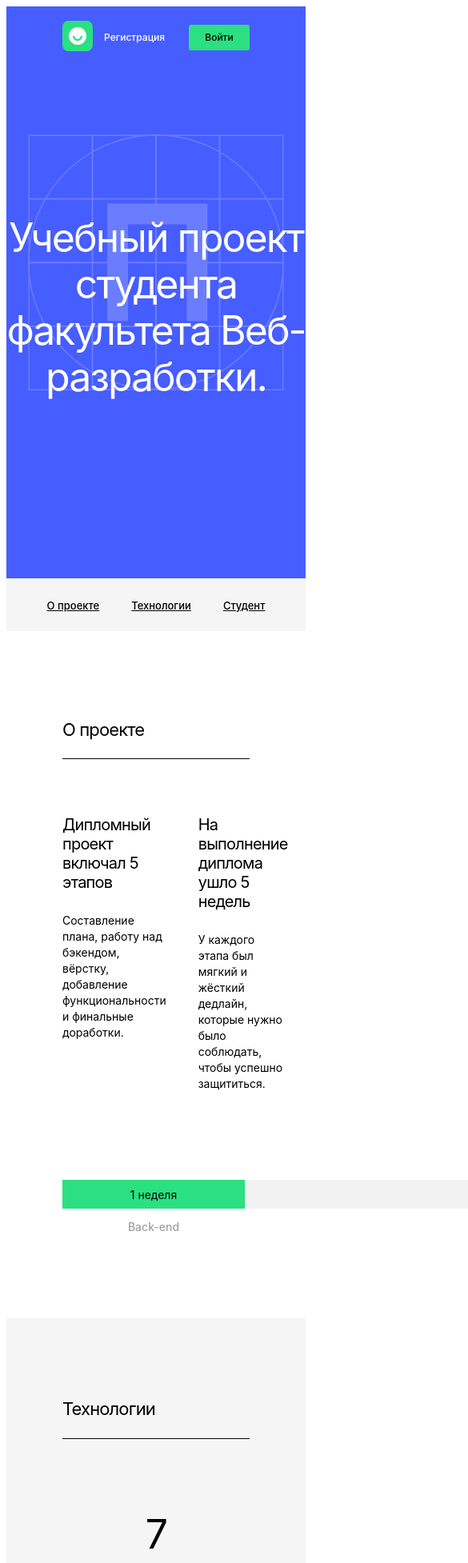
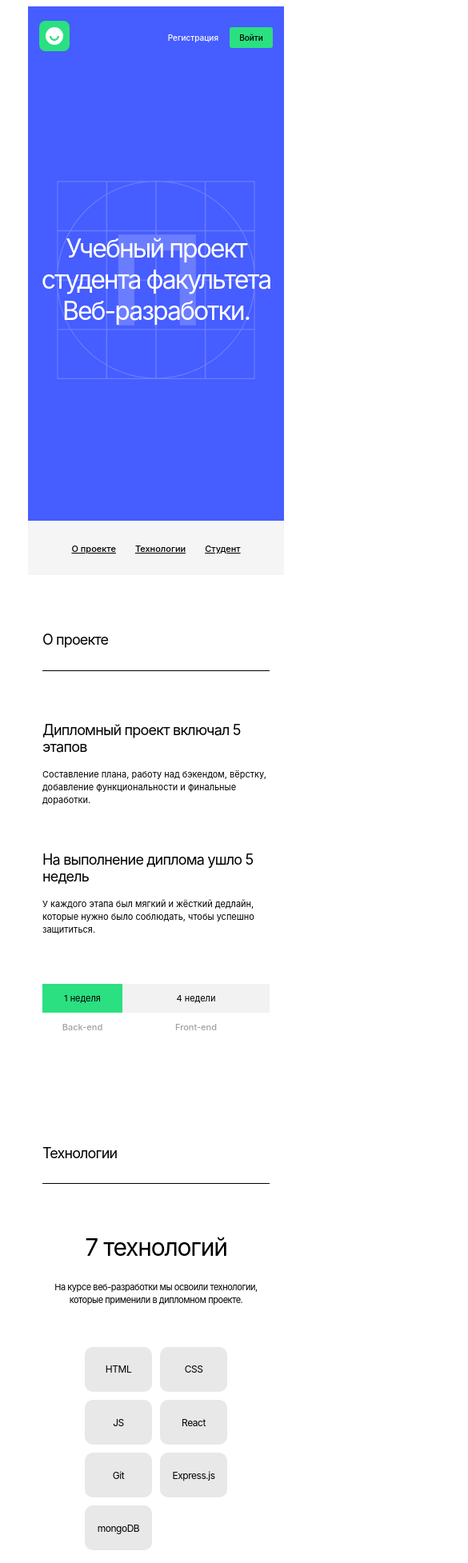
Before and after one commit to Marina113/movies-explorer-frontend, a React (Create React App) app: page / in a window 390 px wide. Shown: the top 1954 px of the page at 80% size, 585 px wide, since content can reach past the window. Built offline with nearby package versions, Linux system fonts and the light colour scheme.

Commit message:
Добавляет адаптивность на 768,320

```diff
--- a/src/components/AboutMe/AboutMe.css
+++ b/src/components/AboutMe/AboutMe.css
@@ -108,3 +108,50 @@
     height: 307px;
   }
 }
+
+@media screen and (min-width: 320px) and (max-width: 767px) {
+  .about-me {
+    max-width: 320px;
+    margin: 0;
+  }
+  .about-me__container {
+    margin:0 14px;
+    padding: 72px 0;
+  }
+  .about-me__title {
+    max-width: 292px;
+    font-size: 18px;
+    letter-spacing: -0.72px;
+    padding-bottom: 28px;
+  }
+  .about-me__photo {
+    width: 292px;
+    height: 352px;
+    margin-top: 60px;
+  }
+  .about-me__info {
+    max-width: 292px;
+    flex-direction: column-reverse;
+    justify-content: space-between;
+    gap:40px;
+  }
+  .about-me__name {
+    max-width: 292px;
+    font-size: 30px;
+    line-height: normal;
+    letter-spacing: -1.2px;
+    margin-top: 0;
+    margin-bottom: 20px;
+  }
+  .about-me__profession {
+    font-size: 11px;
+    line-height: 16px;
+    margin-bottom: 21px;
+  }
+  .about-me__paragraph {
+    max-width: 292px;
+    font-size: 11px;
+    line-height: 16px;
+    margin-bottom: 40px;
+  }
+}
--- a/src/components/AboutMe/AboutMe.js
+++ b/src/components/AboutMe/AboutMe.js
@@ -15,8 +15,8 @@ function AboutMe() {
             Я родился и живу в Саратове, закончил факультет экономики СГУ. У
             меня есть жена и дочь. Я люблю слушать музыку, а ещё увлекаюсь
             бегом. Недавно начал кодить. С 2015 года работал в компании «СКБ
-            Контур». После того, как прошёл курс по веб-разработке, начал
-            заниматься фриланс-заказами и ушёл с постоянной работы.
+            Контур». После того, как прошёл курс по веб-&nbsp;разработке, начал
+            заниматься фриланс-&nbsp;заказами и ушёл с постоянной работы.
           </p>
           <p className="about-me__address">Github</p>
         </div>
--- a/src/components/AboutProject/AboutProject.css
+++ b/src/components/AboutProject/AboutProject.css
@@ -114,3 +114,49 @@
     margin-bottom: 95px;
   }
 }
+
+@media screen and (min-width: 320px) and (max-width: 767px) {
+  .about-project {
+    max-width: 320px;
+  }
+  .about-project__container {
+    margin: 0 18px;
+    padding-bottom: 0;
+  }
+  .about-project__info {
+    display: flex;
+    flex-direction: column;
+    text-align: left;
+    gap: 56px;
+    max-width: 284px;
+    margin-bottom: 60px;
+  }
+  .about-project__title {
+    max-width: 284px;
+    font-size: 18px;
+    padding-bottom: 28px;
+    margin-bottom: 63px;
+    padding-top: 70px;
+  }
+  .about-project__text {
+    font-size: 18px;
+    margin-bottom: 16px;
+  }
+  .about-project__paragraph {
+    max-width: 284px;
+    font-size: 11px;
+    line-height: 16px;
+    margin: 0;
+  }
+  .about-project__time {
+    grid-template-columns: 100px 184px;
+    margin-bottom: 95px;
+  }
+  .about-project__weeks {
+    font-size: 11px;
+  }
+  .about-project__weeks-text {
+    font-size: 11px;
+    margin-top: 10px;
+  }
+}
--- a/src/components/Footer/Footer.css
+++ b/src/components/Footer/Footer.css
@@ -1,4 +1,5 @@
 .footer {
+  margin: 0 auto;
   background: #fafafa;
 }
 .footer__container {
@@ -46,11 +47,40 @@
 }
 
 @media screen and (min-width: 768px) and (max-width: 1279px) {
+  .footer{
+    max-width: 768px;
+  }
   .footer__container {
     margin: 0 30px;
-
   }
   .footer__title {
     padding-top: 60px;
   }
 }
+
+@media screen and (min-width: 320px) and (max-width: 767px) {
+  .footer{
+    max-width: 320px;
+  }
+  .footer__container {
+    margin: 0 10px;
+  }
+  .footer__title {
+    padding-bottom: 18px;
+    font-size: 12px;
+  }
+  .footer__ssylka {
+    display: flex;
+    flex-direction: column-reverse;
+    font-size: 12px;
+    font-style: normal;
+    font-weight: 400;
+    line-height: normal;
+    margin-top: 30px;
+  }
+  .footer__yandex {
+    gap: 12px;
+    flex-direction: column;
+    margin-bottom: 30px;
+  }
+}
--- a/src/components/Header/Header.css
+++ b/src/components/Header/Header.css
@@ -1,8 +1,9 @@
 .header {
   max-width: 1280px;
   background: #465dff;
+  margin: 0 auto;
 }
-.header__container{
+.header__container {
   margin: 0 70px;
   display: flex;
   flex-direction: row;
@@ -40,20 +41,30 @@
   align-items: center;
   justify-content: center;
 }
-@media screen and (min-width: 768px) and (max-width:1279px){
-    .header{
-      max-width: 768px;
-    }
-    .header__container{
-      margin: 0 30px;
-    }
+@media screen and (min-width: 768px) and (max-width: 1279px) {
+  .header {
+    max-width: 768px;
   }
+  .header__container {
+    margin: 0 30px;
+  }
+}
 
-  /* @media screen and (min-width: 320px) and (max-width:768px){
-    .header{
-      max-width: 282px;
-      padding-top: 28px;
-      margin-bottom: 42px;
-      min-height: 56px;
-    }
-  } */
+@media screen and (min-width: 320px) and (max-width: 767px) {
+  .header {
+    max-width: 320px;
+  }
+  .header__container {
+    margin: 0 14px;
+  }
+  .header__title {
+    font-size: 10px;
+  }
+  .header__logo-list {
+    gap: 14px;
+  }
+  .header__title_active {
+    width: 54px;
+    height: 26px;
+  }
+}
--- a/src/components/NavTab/NavTab.css
+++ b/src/components/NavTab/NavTab.css
@@ -3,7 +3,6 @@
   margin: 0 auto;
   padding: 24px 0;
   background: #f5f5f5;
-  /* display: flex; */
 }
 .navtab__list {
   margin: 0 auto;
@@ -19,6 +18,26 @@
   font-size: 13px;
   font-style: normal;
   font-weight: 500;
-  line-height: 16px; /* 123.077% */
+  line-height: 16px;
   text-decoration-line: underline;
 }
+
+@media screen and (min-width: 768px) and (max-width: 1279px) {
+  .navtab {
+    max-width: 768px;
+  }
+}
+
+@media screen and (min-width: 320px) and (max-width: 767px) {
+  .navtab {
+    max-width: 320px;
+    padding: 25px 0;
+  }
+  .navtab__list {
+    gap: 24px;
+    padding-top: 2px;
+  }
+  .navtab__text {
+    font-size: 11px;
+  }
+}
--- a/src/components/Portfolio/Portfolio.css
+++ b/src/components/Portfolio/Portfolio.css
@@ -1,5 +1,5 @@
 .portfolio {
-  margin: 0;
+  margin: 0 auto;
   text-align: left;
   margin-bottom: 125px;
 }
@@ -49,6 +49,7 @@
 @media screen and (min-width: 768px) and (max-width: 1279px) {
 .portfolio {
   margin-bottom: 90px;
+  max-width: 768px;
 }
 .portfolio__container {
   margin: 0 50px;
@@ -64,3 +65,26 @@
   padding-bottom: 11px;
 }
 }
+
+@media screen and (min-width: 320px) and (max-width: 767px) {
+  .portfolio {
+    max-width: 320px;
+    margin-bottom: 70px;
+  }
+  .portfolio__container {
+    margin: 0 14px;
+  }
+  .portfolio__title {
+    font-size: 14px;
+    margin-bottom: 40px;
+  }
+  .portfolio__text {
+    font-size: 18px;
+    line-height: 28px;
+    letter-spacing: -0.72px;
+  }
+  .portfolio__ssylka {
+    width: 12px;
+    padding-bottom: 11px;
+  }
+}
--- a/src/components/Promo/Promo.css
+++ b/src/components/Promo/Promo.css
@@ -1,5 +1,5 @@
 .promo {
-  /* margin: 0 auto; */
+  margin: 0 auto;
   max-width: 1280px;
   background: #465dff;
   background-image: url("../../images/promoLogo.svg");
@@ -32,3 +32,17 @@
     margin:324px auto 342px;
   }
 }
+
+@media screen and (min-width: 320px) and (max-width:767px){
+  .promo {
+    max-width: 320px;
+    background-size: 248px 248px;
+    background-position: center top 140px;
+  }
+  .promo__title {
+    max-width: 300px;
+    font-size: 32px;
+    line-height: 39px;
+    margin:205px auto 243px;
+  }
+}
--- a/src/components/Techs/Techs.css
+++ b/src/components/Techs/Techs.css
@@ -1,4 +1,5 @@
 .technology {
+  margin: 0 auto;
   max-width: 1280px;
   background: #f5f5f5;
 }
@@ -84,7 +85,6 @@
     padding: 90px 0;
   }
   .technology__title {
-    margin: 0 auto;
     max-width: 668px;
     margin-bottom: 79px;
   }
@@ -102,3 +102,44 @@
     font-size: 12px;
   }
 }
+
+@media screen and (min-width: 320px) and (max-width: 767px) {
+  .technology {
+    max-width: 320px;
+    background: #FFF;
+  }
+  .technology__container {
+    margin: 0 14px;
+    padding: 70px 0;
+  }
+  .technology__title {
+    max-width: 284px;
+    margin-bottom: 61px;
+    padding-bottom: 27px;
+    font-size: 18px;
+  }
+  .technology__text {
+    max-width: 292px;
+    font-size: 30px;
+    line-height: normal;
+    margin-bottom: 24px;
+    letter-spacing: -1.2px;
+  }
+  .technology__paragraph {
+    max-width: 292px;
+    font-size: 11px;
+    line-height: 16px;
+    margin-bottom: 50px;
+    letter-spacing: -0.44px;
+  }
+  .technology__list {
+    display: grid;
+    grid-template-columns: repeat(2, 84px);
+    grid-template-rows: 57px;
+  }
+  .technology__elements {
+    min-height: 56px;
+    font-size: 12px;
+    letter-spacing: -0.48px;
+  }
+}
```
